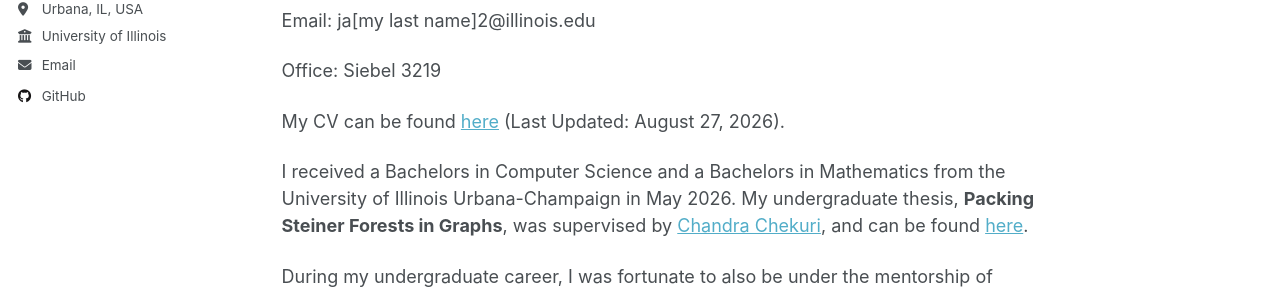
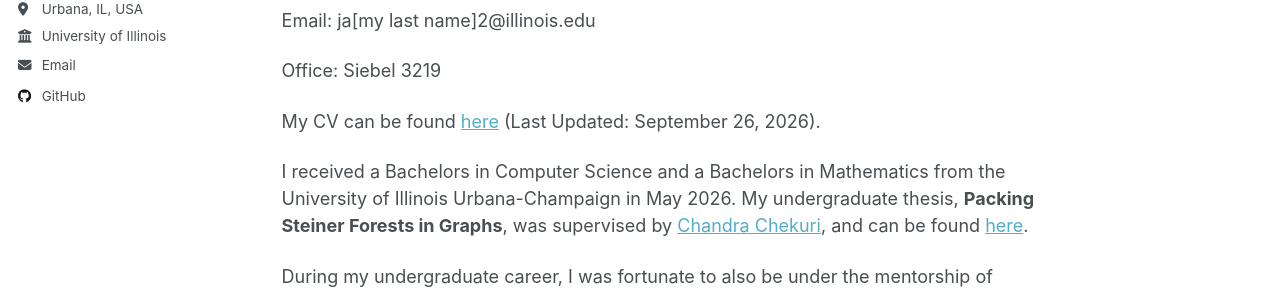
Before and after one commit to jazeng2/jazeng2.github.io, a Jekyll site: the page built from _pages/about.md, in a window 1280 px wide and 900 px high. Shown: the part 307-601 px from the top of the window. Built offline with Jekyll 4.4.1, drawn with Linux system fonts in a browser that asks for light colours.

Commit message:
updated cv 9/26

```diff
--- a/_pages/about.md
+++ b/_pages/about.md
@@ -16,7 +16,7 @@ Email: ja[my last name]2@illinois.edu
 
 Office: Siebel 3219
 
-My CV can be found [here](https://jazeng2.github.io/files/cv.pdf) (Last Updated: August 27, 2026).
+My CV can be found [here](https://jazeng2.github.io/files/cv.pdf) (Last Updated: September 26, 2026).
 
 I received a Bachelors in Computer Science and a Bachelors in Mathematics from the University of Illinois Urbana-Champaign in May 2026. My undergraduate thesis, **Packing Steiner Forests in Graphs**, was supervised by [Chandra Chekuri](https://chekuri.cs.illinois.edu/), and can be found [here](https://arxiv.org/abs/2603.16956).
 
```
Also changed, not shown: 3 other files.
